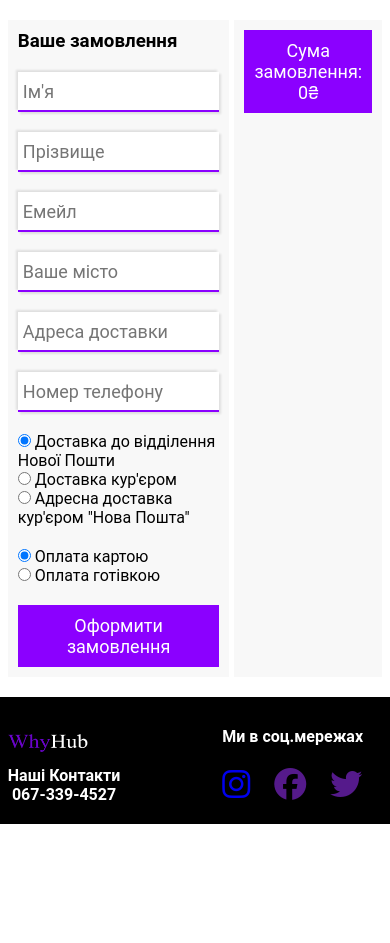
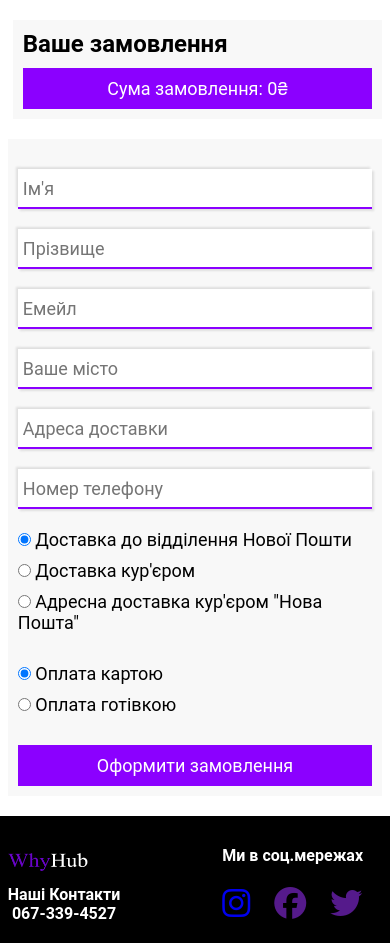
Before and after one commit to BohdaR/WhyHub, a Django app: page /orders/create/ in a window 390 px wide. Shown: the part 97-1040 px from the top of the page. Before the commit the page ends 921 px from the top, so only its background shows below. Run offline with Django 4.2, Linux system fonts and the light colour scheme; some libraries are stand-ins or nearby versions.

Commit message:
order page

```diff
--- a/orders/forms.py
+++ b/orders/forms.py
@@ -20,7 +20,7 @@ class OrderCreateForm(forms.ModelForm):
             'city':forms.TextInput(attrs={
                 'placeholder': 'Ваше місто'}),
             'delivery_method': forms.RadioSelect(attrs={
-                'class': 'order-chekbox'}),
+                'class': 'order-checkbox'}),
             'pay_method': forms.RadioSelect(attrs={
-                'class': 'order-chekbox'}),
+                'class': 'order-checkbox'}),
         }
--- a/orders/static/orders/css/orders.css
+++ b/orders/static/orders/css/orders.css
@@ -11,8 +11,8 @@
     font-size: 18px;
 }
 
-.order-checkbox > li{
-    margin-bottom: 5px;
+.order-checkbox > div{
+    margin-bottom: 10px;
 }
 
 .order-checkbox > li > label > input{
@@ -62,6 +62,10 @@
     padding: 10px;
 }
 
+.order-info-list > h2{
+    margin-bottom: 10px;
+}
+
 .order-product-item{
     background-color: white;
     box-shadow: 2px 2px 2px  #dfdfdf, -2px -2px 2px #dfdfdf;
@@ -103,3 +107,19 @@
     font-size: 18px;
     color: white;
 }
+
+@media screen and (max-width: 767px) {
+    .container{
+        flex-wrap: wrap;
+    }
+
+    .order-form{
+        width: 100%;
+        margin: 0 0 20px 0;
+    }
+
+    .order-info-list{
+        width: 100%;
+    }
+
+}
--- a/orders/templates/orders/create.html
+++ b/orders/templates/orders/create.html
@@ -5,12 +5,28 @@
     <link rel="stylesheet" href="{% static 'orders/css/orders.css' %}" />
 {% endblock %}
 
-{% block title %}Checkout{% endblock %}
+{% block title %}Оформлення замовлення{% endblock %}
 
 {% block content %}
 <div class="container">
+    <div class="order-info-list">
+        <h2>Ваше замовлення</h2>
+        {% for item in cart %}
+        <div class="order-product-item">
+            <div class="order-item-content">
+                <div class="order-image-wrapper">
+                    <img class="order-product-image" src="{{ item.product.main_image.url }}">
+                </div>
+                <p class="order-item-name">
+                   <strong>{{ item.quantity }}x</strong> {{ item.product.name }}
+                </p>
+            </div>
+            <h5 class="order-item-price">{{ item.total_price }}₴</h5>
+        </div>
+        {% endfor %}
+        <p class="order-total-price">Сума замовлення: {{ cart.get_total_price }}₴</p>
+    </div>
     <div class="order-form">
-        <h3>Ваше замовлення</h3>
         <form method="post">
             <div class="order-form-item">
                 {% csrf_token %}
@@ -26,21 +42,5 @@
             <button class="order-button" type="submit">Оформити замовлення</button>
         </form>
     </div>
-    <div class="order-info-list">
-        {% for item in cart %}
-        <div class="order-product-item">
-            <div class="order-item-content">
-                <div class="order-image-wrapper">
-                    <img class="order-product-image" src="{{ item.product.main_image.url }}">
-                </div>
-                <p class="order-item-name">
-                   <strong>{{ item.quantity }}x</strong> {{ item.product.name }}
-                </p>
-            </div>
-            <h5 class="order-item-price">{{ item.total_price }}₴</h5>
-        </div>
-        {% endfor %}
-        <p class="order-total-price">Сума замовлення: {{ cart.get_total_price }}₴</p>
-    </div>
 </div>
 {% endblock %}
--- a/orders/templates/orders/created.html
+++ b/orders/templates/orders/created.html
@@ -4,5 +4,5 @@
 
 {% block content %}
     <h1 align="center">РУСКИЙ ВОЄНИЙ КОРАБИЛЬ ІДИ НА ХУЙ!!!</h1>
-    <p align="center">Ваше замовлення прийнято.Дякуємо за покупку!xD </p>
+    <p align="center">Ваше замовлення прийнято.Дякуємо за покупку!</p>
 {% endblock %}
```
